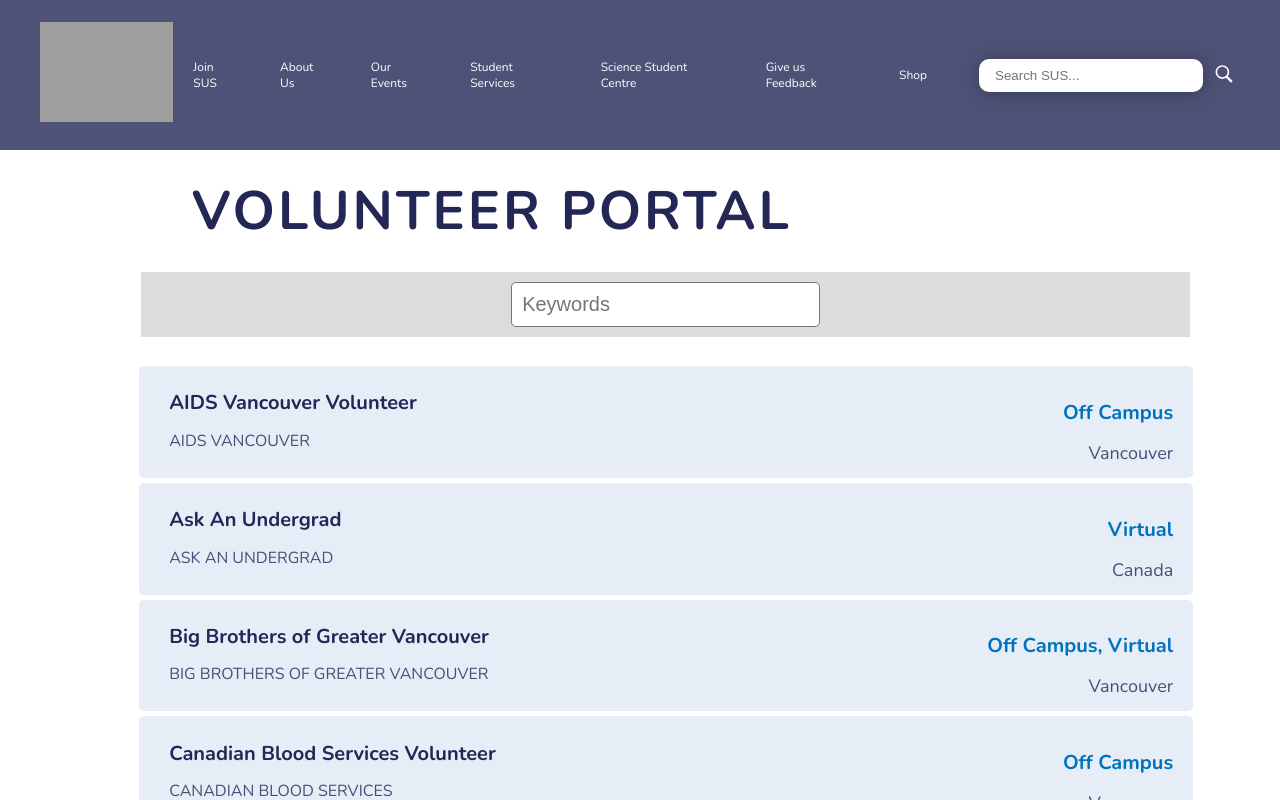
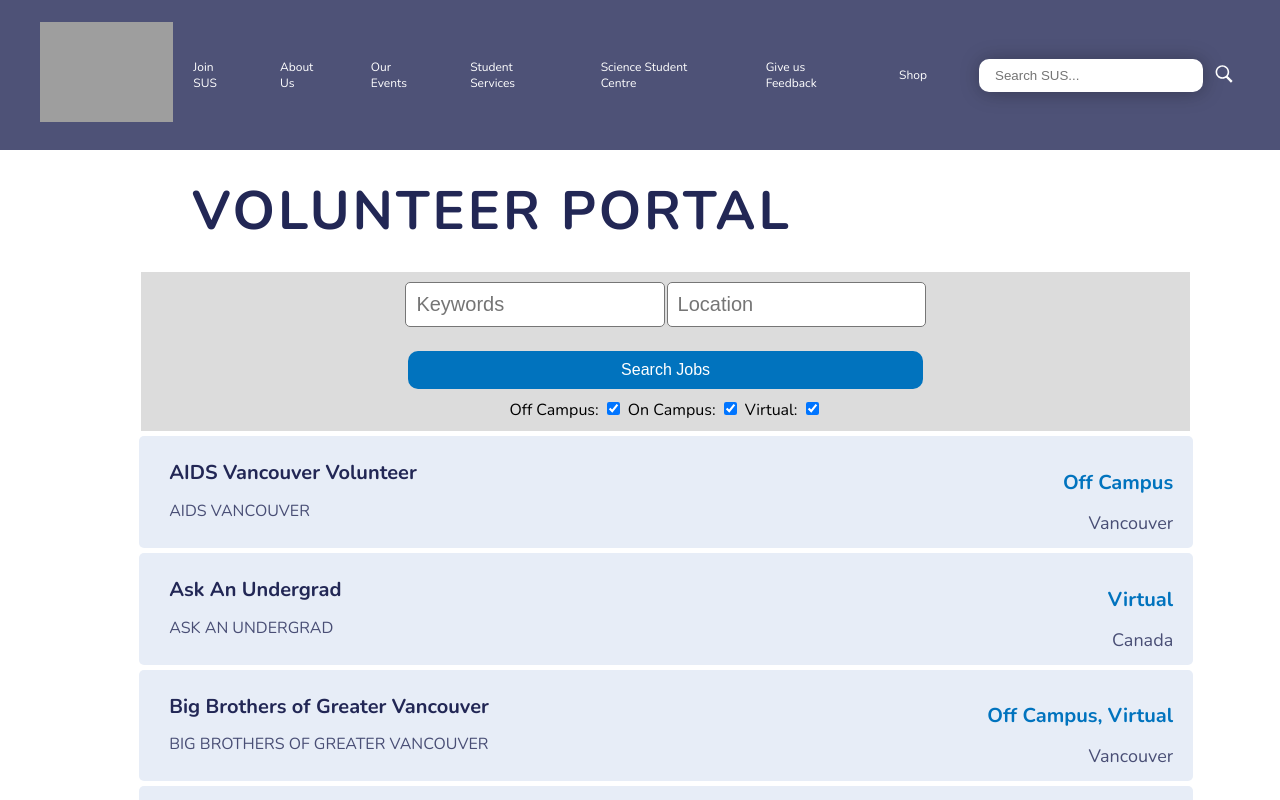
Before and after one commit to Science-Undergraduate-Society/www, a Next.js app: page /studentServices/volunteerPortal in a window 1280 px wide. Shown: the top 800 px of the page. Built offline with nearby package versions, Linux system fonts and the light colour scheme; grey boxes are pictures that could not be loaded; a web font is replaced by a local one.

Commit message:
functioning search bar with keywords and location search

```diff
--- a/src/components/volunteerPortal-components/SearchBar.js
+++ b/src/components/volunteerPortal-components/SearchBar.js
@@ -3,27 +3,51 @@
 import { VolunteerJobs } from "@/pages/studentServices/jobData";
 
 export const SearchBar = () => {
-    const [query, setQuery] = useState("");
+    const [keywords, setKeywords] = useState("");
+    const [list, setList] = useState(VolunteerJobs);
+    const [location, setLocation] = useState("");
+
+
+    // filters jobs based on inputs (keywords and location)
+    function handleSearchJobs() {
+        var keywordsJob = VolunteerJobs.filter((job) => job.title.toLowerCase().includes(keywords));
+        var filteredList = keywordsJob.filter((job) => job.location.toLowerCase().includes(location));
+        setList(filteredList);
+    }
 
   return (
     <Search>
         <SearchBox>
+            <Inputs>
                 <SearchInput
                 placeholder="Keywords"
-            onChange={(e) => setQuery(e.target.value.toLowerCase())}
+                onChange={(e) => setKeywords(e.target.value.toLowerCase())}
                 />
-            {/*
+
                 <SearchInput
                 placeholder="Location"
-            onChange={(e) => setQuery(e.target.value.toLowerCase())}
+                onChange={(e) => setLocation(e.target.value.toLowerCase())}
                 />
-            <SearchButton>Search Jobs</SearchButton>
-            */}
+            </Inputs>
+
+            <SearchButton onClick={handleSearchJobs}
+            title='Search Jobs'>
+                Search Jobs
+            </SearchButton>
+            <Checkboxes>
+                <label>
+                    Off Campus: <input type="checkbox" name="myCheckbox" defaultChecked={true} />
+                </label>
+                <label>
+                    On Campus: <input type="checkbox" name="myCheckbox" defaultChecked={true} />
+                </label>
+                <label>
+                    Virtual: <input type="checkbox" name="myCheckbox" defaultChecked={true} />
+                </label>
+             </Checkboxes>
         </SearchBox>
       <JobSec>
-        {VolunteerJobs.filter((job) =>
-          job.title.toLowerCase().includes(query)
-        ).map((job) => (
+        {list.map((job) => (
         <JobItem key={job.id}>
             <LeftSide>
                 {/*
@@ -45,30 +69,38 @@
   );
 }
 
+{/* Search header */}
 const Search = styled.div`
     margin-top: 24px;
     display: flex;
     flex-direction: column;
 `
-
 const SearchBox = styled.div`
+    display: flex;
+    flex-direction: column;
     background-color: #DCDCDC;
-    display: flex;
-    flex-direction: row;
-    flex-wrap: wrap;
+    align-items: center;
     justify-content: center;
-    align-items: center;
-    gap: 2px;
 
     width: 82%;
     height: 100%;
     margin-left: 11%;
     padding: 10px;
+
+`
+const Inputs = styled.div`
+    display: flex;
+    flex-direction: row;
+    flex-wrap: wrap;
+    gap: 2px;
+
+    justify-content: center;
+    align-items: center;
 `
 
 const SearchInput = styled.input`
     min-height: 25px;
-    width: 30%;
+    width: 45%;
     border-style: solid;
     border-radius: 5px;
     border-width: 1px;
@@ -78,6 +110,7 @@
 `
 
 const SearchButton = styled.button`
+    display: inline-block;
     margin-top: 24px;
     width: 50%;
     height: 100%;
@@ -87,12 +120,26 @@
     border-radius: 10px;
     border-style: none;
     background-color: #0173be;
+
+     &:hover {
+        background-color: #005bb5;
+    }
 `
 
+const Checkboxes = styled.div`
+    margin-top: 10px;
+    display: flex;
+    flex-direction: row;
+    justify-content: flex-start;
+    align-items: center;
+    gap: 5px;
+`
+
+{/* Job list display */}
 const JobSec = styled.ul`
     width: 100%;
     height: 100%;
-    margin: 24px 0;
+    margin-top: 0;
 `
 
 const JobItem = styled.li`
@@ -170,5 +217,4 @@
     color: #0173be;
     float: right;
     font-weight: bold;
-
 `
```
Also changed, not shown: src/pages/studentServices/volunteerPortal.js (+0 -28 lines). Lines whose indentation alone changed are shown as unchanged.
